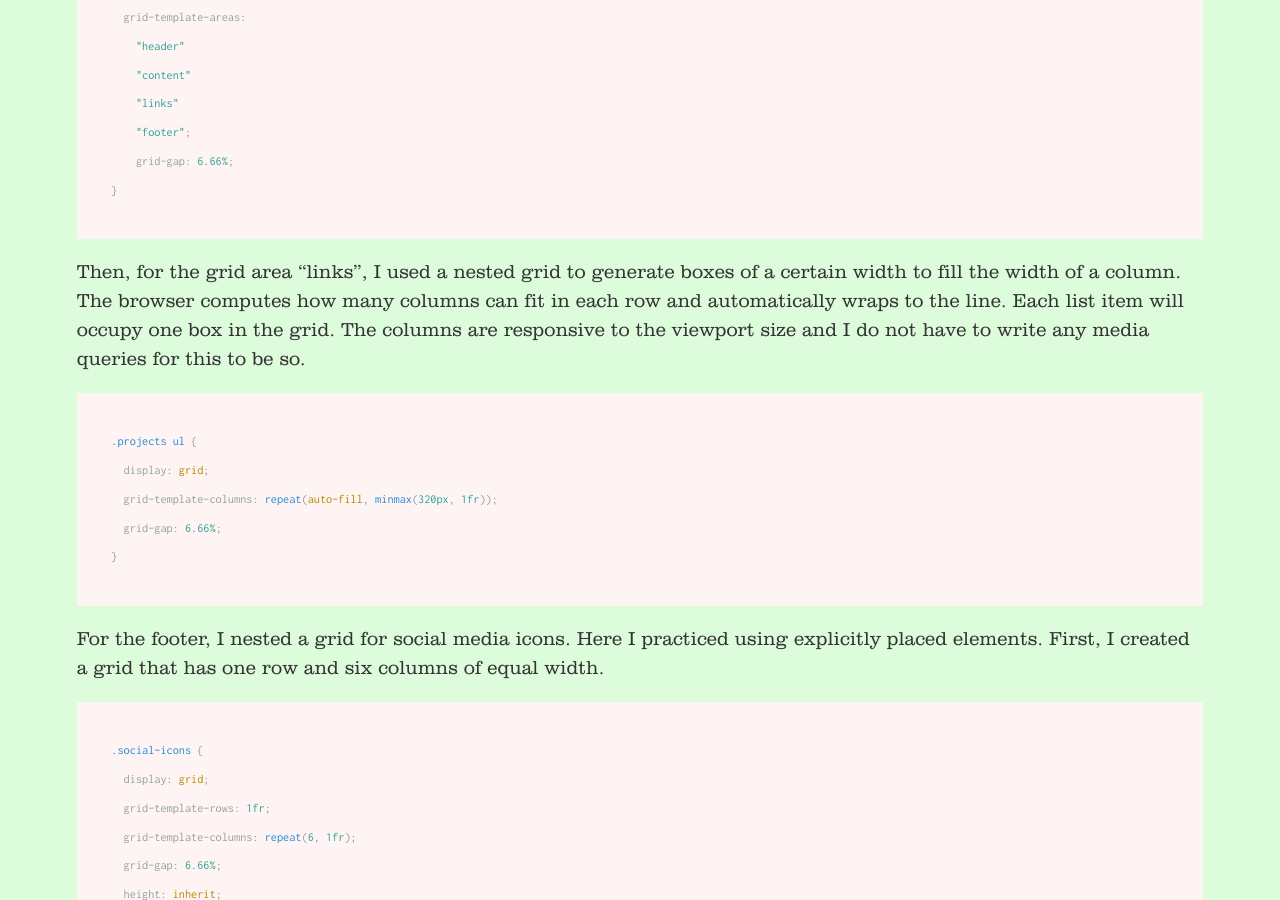
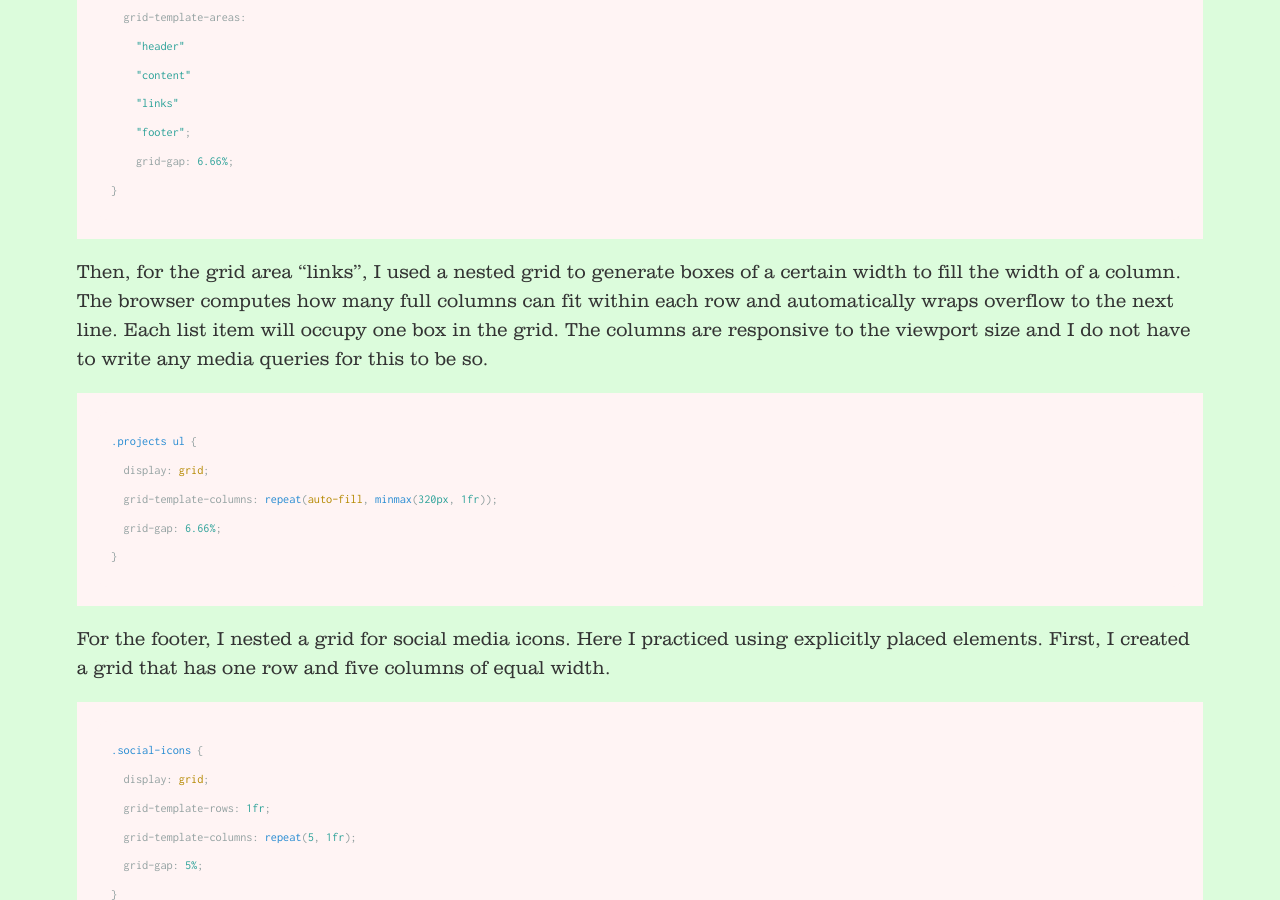
Before and after one commit to jingyufanclub/bloggo, a Jekyll site: the page built from _posts/tumblr/2017-03-22-grid-your-lions-for-css-grid.md, in a window 1280 px wide and 900 px high, scrolled down 1157 px. Built offline with Jekyll 4.4.1, drawn with Linux system fonts in a browser that asks for light colours; some of the changed text lies outside the part shown.

Commit message:
fix typo in grid post

````diff
--- a/_posts/tumblr/2017-03-22-grid-your-lions-for-css-grid.md
+++ b/_posts/tumblr/2017-03-22-grid-your-lions-for-css-grid.md
@@ -6,7 +6,7 @@ tags: []
 ---
 I’m really excited about the CSS grid layout implementation that became widely available this month. I personally love the control of hand-coded layout. Imagine positioning elements using two dimensions instead of one and now you can throw out all your frameworks (but hang on to your Sass)!
 
-[Jen Simmons](https://twitter.com/jensimmons) has been [writing](http://jensimmons.com/writing) about and working with grid extensively and I’ve been learning from her [demos](http://labs.jensimmons.com/) and [meetups](https://www.meetup.com/CSS-Layout-Club). To dive into grid, I made a [homepage](http://jingyufanclub.co/) using many of its new [properties](http://jensimmons.com/post/mar-1-2017/wow-grid-has-so-many-properties-do-we-need-them-all). Firefox has an inspector [tool](https://developer.mozilla.org/en-US/docs/Tools/Page_Inspector/How_to/Examine_grid_layouts) to help visualize grid layout. Herewith a few examples from my [stylesheet](https://github.com/jingyufanclub/jingyufanclub.github.io/blob/master/stylesheets/index.css).
+[Jen Simmons](https://twitter.com/jensimmons) has been [writing](http://jensimmons.com/writing) about and working with grid extensively and I’ve been learning from her [demos](http://labs.jensimmons.com/) and [meetups](https://www.meetup.com/CSS-Layout-Club). To dive into grid, I made a [homepage](http://jingyufanclub.co/) using many of its new [properties](http://jensimmons.com/post/mar-1-2017/wow-grid-has-so-many-properties-do-we-need-them-all). Firefox Nightly has an inspector [tool](https://developer.mozilla.org/en-US/docs/Tools/Page_Inspector/How_to/Examine_grid_layouts) to help visualize grid layout. Herewith a few examples from my [stylesheet](https://github.com/jingyufanclub/jingyufanclub.github.io/blob/master/stylesheets/index.css).
 
 Grid is not yet available in all browsers, so you ought to write a [feature query](https://hacks.mozilla.org/2016/08/using-feature-queries-in-css/) to test whether the property is [supported](http://caniuse.com/#feat=css-grid).
 
@@ -31,7 +31,7 @@ I wrote CSS to use flex display if grid is not supported (not shown). I wanted a
 }
 ```
 
-Then, for the grid area “links”, I used a nested grid to generate boxes of a certain width to fill the width of a column. The browser computes how many columns can fit in each row and automatically wraps to the line. Each list item will occupy one box in the grid. The columns are responsive to the viewport size and I do not have to write any media queries for this to be so.
+Then, for the grid area “links”, I used a nested grid to generate boxes of a certain width to fill the width of a column. The browser computes how many full columns can fit within each row and automatically wraps overflow to the next line. Each list item will occupy one box in the grid. The columns are responsive to the viewport size and I do not have to write any media queries for this to be so.
 
 ```css
 .projects ul {
@@ -41,25 +41,28 @@ Then, for the grid area “links”, I used a nested grid to generate boxes of a
 }
 ```
 
-For the footer, I nested a grid for social media icons. Here I practiced using explicitly placed elements. First, I created a grid that has one row and six columns of equal width.
+For the footer, I nested a grid for social media icons. Here I practiced using explicitly placed elements. First, I created a grid that has one row and five columns of equal width.
 
 ```css
 .social-icons {
   display: grid;
   grid-template-rows: 1fr;
-  grid-template-columns: repeat(6, 1fr);
-  grid-gap: 6.66%;
-  height: inherit;
+  grid-template-columns: repeat(5, 1fr);
+  grid-gap: 5%;
 }
 ```
 
-Then I placed my email icon into the first row, second column.
+Then I placed my email icon into the first row, first column, and GitHub link in the second column and so on.
 
 ```css
 .email {
   grid-row: 1 / 2;
+  grid-column: 1 / 2;
+}
+
+.git {
+  grid-row: 1 / 2;
   grid-column: 2 / 3;
 }
 ```
-
-The numbers above are not fractions, rather they delineate the starting and ending line numbers of the column in which the element ought to be placed. You can see the line numbers using Firefox inspector tool, but currently this feature is only available with the Nightly build.
+The numbers above are not fractions, rather they delineate the starting and ending line numbers of the column in which the element ought to be placed. This is great for placing elements in exact locations on the grid. You can see the line numbers using Firefox inspector tool, but currently this feature is only available with the Nightly build.
````
